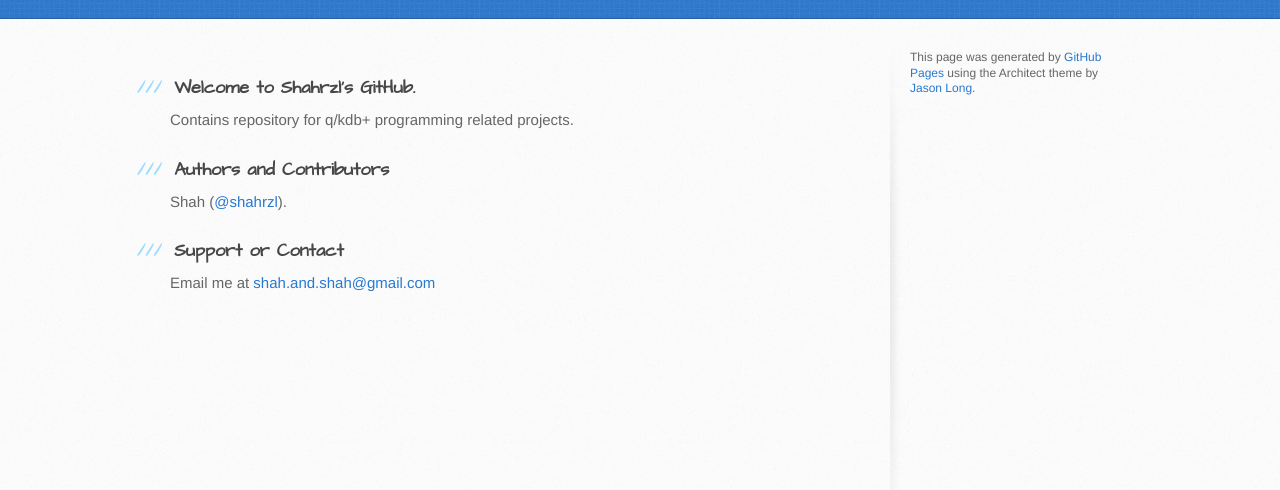
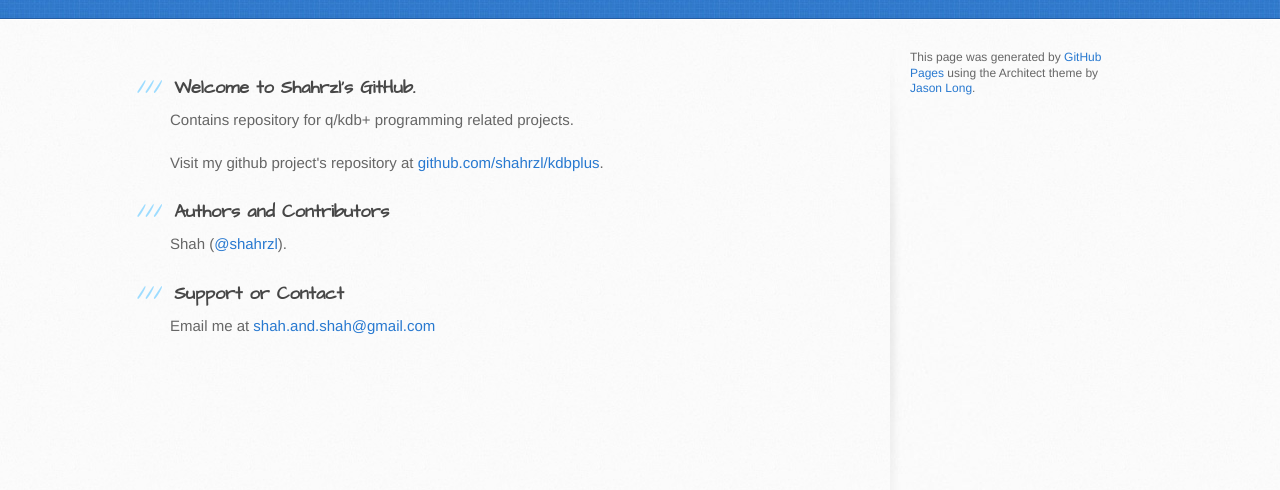
Before and after one commit to shahrzl/shahrzl.github.io, a plain HTML site: page index.html in a window 1280 px wide. Shown: the part 182-672 px from the top of the page. Drawn offline with Linux system fonts and the light colour scheme.

Commit message:
Update index.html

```diff
--- a/index.html
+++ b/index.html
@@ -21,7 +21,7 @@
       <div class="inner">
         <h1>Shahrzl.GitHub.io</h1>
         <h2>User&#39;s page.</h2>
-        <a href="https://github.com/shahrzl" class="button"><small>Follow me on</small> GitHub</a>
+        <a href="https://github.com/shahrzl/kdbplus" class="button"><small>Follow me on</small> GitHub</a>
       </div>
     </header>
 
@@ -32,6 +32,7 @@
 <a id="welcome-to-shahrzls-github" class="anchor" href="#welcome-to-shahrzls-github" aria-hidden="true"><span class="octicon octicon-link"></span></a>Welcome to Shahrzl's GitHub.</h3>
 
 <p>Contains repository for q/kdb+ programming related projects. </p>
+<p>Visit my github project's repository at <a href="https://github.com/shahrzl/kdbplus">github.com/shahrzl/kdbplus</a>.</p>
 
 <h3>
 <a id="authors-and-contributors" class="anchor" href="#authors-and-contributors" aria-hidden="true"><span class="octicon octicon-link"></span></a>Authors and Contributors</h3>
```
